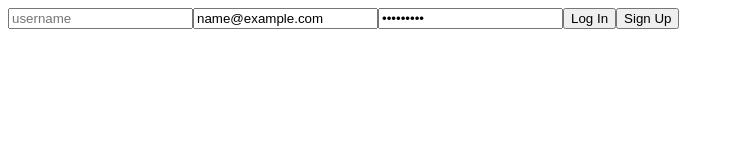
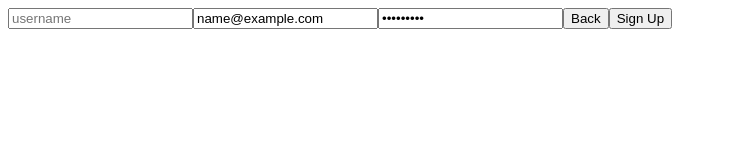
Before and after one commit to BallsyBread/arschlochete, a React app: page / in a window 1280 px wide. Both pictures are taken after typing "name@example.com", "Sample123" into the empty fields and a click on the button "Create Account". Shown: the top 160 px of the page, without its empty margins (0-734 px from the left). Built offline with nearby package versions, Linux system fonts and the light colour scheme; no server answers.

Commit message:
refactor

```diff
--- a/src/components/LoginButton.tsx
+++ b/src/components/LoginButton.tsx
@@ -4,10 +4,12 @@ import React, { FC } from "react";
 
 interface LoginButtonProps {
     emailField: React.RefObject<HTMLInputElement>,
-    passwordField: React.RefObject<HTMLInputElement>
+    passwordField: React.RefObject<HTMLInputElement>,
+    registring: boolean,
+    toggleRegistring: () => void
 }
 
-const LoginButton: FC<LoginButtonProps> = ({emailField, passwordField}) => {
+const LoginButton: FC<LoginButtonProps> = ({emailField, passwordField, registring, toggleRegistring}) => {
 
     const app = getApp();
     const auth = getAuth(app);
@@ -18,8 +20,11 @@ const LoginButton: FC<LoginButtonProps> = ({emailField, passwordField}) => {
 			.catch(error => alert(error));
 	}
 
+    const onClickHandler = registring ? toggleRegistring : handleLogIn;
+    const buttonText = registring ? "Back" : "Log In";
+
 	return (
-        <button onClick={handleLogIn}>Log In</button>
+        <button onClick={onClickHandler}>{buttonText}</button>
 	);
 
 };
--- a/src/components/SignUpButton.tsx
+++ b/src/components/SignUpButton.tsx
@@ -5,24 +5,26 @@ import React, { FC } from "react";
 interface SignUpButtonProps {
     emailField: React.RefObject<HTMLInputElement>,
     passwordField: React.RefObject<HTMLInputElement>,
-    signupHidden: boolean,
-    onCreateAccount: () => void
+    registring: boolean,
+    toggleRegistring: () => void
 }
 
-const SignUpButton: FC<SignUpButtonProps> = ({emailField, passwordField, signupHidden, onCreateAccount}) => {
+const SignUpButton: FC<SignUpButtonProps> = ({emailField, passwordField, registring, toggleRegistring}) => {
 
     const app = getApp();
     const auth = getAuth(app);
 
     const handleSignUp = (event : React.MouseEvent<HTMLButtonElement> ) => {
 		event.preventDefault();
-		if (!signupHidden) createUserWithEmailAndPassword(auth, emailField.current!.value, passwordField.current!.value)
+		createUserWithEmailAndPassword(auth, emailField.current!.value, passwordField.current!.value)
 			.catch(error => alert(error));
-        onCreateAccount();
 	}
 
+    const onClickHandler = registring ? handleSignUp : toggleRegistring;
+    const buttonText = registring ? "Sign Up" : "Create Account";
+
 	return (
-        <button onClick={handleSignUp}>{signupHidden ? "Create Account" : "Sign Up"}</button>
+        <button onClick={onClickHandler}>{buttonText}</button>
 	);
 
 };
--- a/src/components/routes/SignUp.tsx
+++ b/src/components/routes/SignUp.tsx
@@ -8,22 +8,24 @@ const SignUp: FC = () => {
 	const emailRef = useRef<HTMLInputElement>(null);
 	const passwordRef = useRef<HTMLInputElement>(null);
 
-	const [signupHidden, setSignupVisibility] = useState<boolean>(true);
+	const [registring, setRegistring] = useState<boolean>(false);
 
 	return (
 		<>
-			<input placeholder="username" type="text" ref={usernameRef} hidden={signupHidden}/>
+			<input placeholder="username" type="text" ref={usernameRef} hidden={!registring}/>
 			<input placeholder="e-mail" type="email" ref={emailRef}/>
             <input placeholder="password" type="password" ref={passwordRef}/>
 			<LoginButton
 				emailField={emailRef}
 				passwordField={passwordRef}
+				registring={registring}
+				toggleRegistring={() => setRegistring(!registring)}
 			/>
         	<SignUpButton
 				emailField={emailRef}
 				passwordField={passwordRef}
-				signupHidden={signupHidden}
-				onCreateAccount={() => setSignupVisibility(!signupHidden)}
+				registring={registring}
+				toggleRegistring={() => setRegistring(!registring)}
 			/>
 		</>
 	);
```
